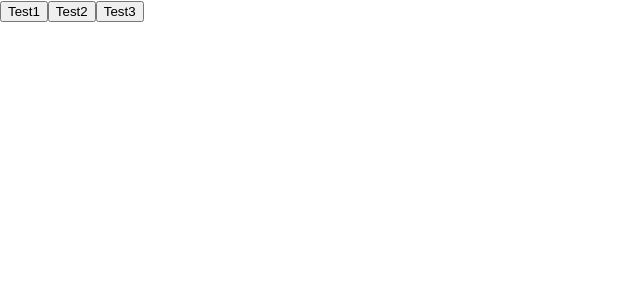
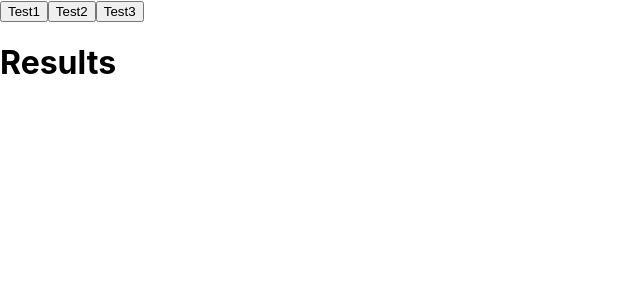
Before and after one commit to Carboplatin/RockPaperScissors_react, a React (Create React App) app: page / in a window 1280 px wide. Shown: the top 300 px of the page, without its empty margins (0-640 px from the left). Built offline with nearby package versions, Linux system fonts and the light colour scheme.

Commit message:
second go at logic for comparison of results

```diff
--- a/src/App.js
+++ b/src/App.js
@@ -1,13 +1,25 @@
 import React, { Component } from 'react';
 import Buttons from './components/Buttons'
+import Output from './components/Output'
 import './App.css';
 
 
 class App extends Component {
+    state= {
+        results: [
+            {id: 1, content:'rock' },
+            {id: 1, content:'paper' },
+            {id: 1, content:'scissors' },
+        ]
+    }
+
+
+
     render ( ) {
         return (
             <div className="container">
-                <Buttons/>
+                <Buttons />
+                <Output results={this.state.results} />
             </div>
         )
     }
--- /dev/null
+++ b/src/components/Output.js
@@ -0,0 +1,15 @@
+import React from 'react'
+
+const Output = ({results})=> {
+    const compareResults = results
+
+    return (
+        <div>
+           <h1>Results</h1>
+        </div>
+    )
+}
+
+
+
+export default Output
```
